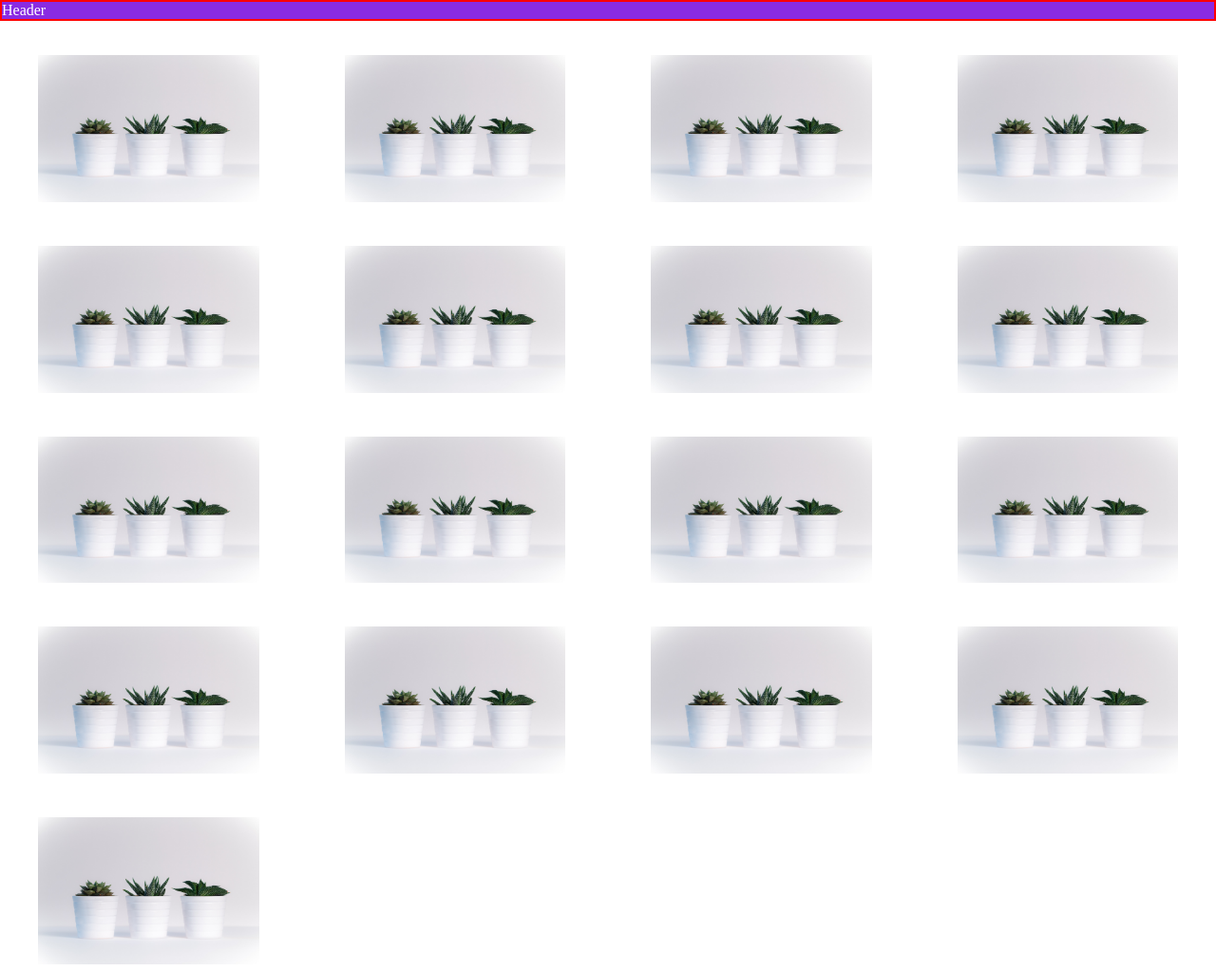
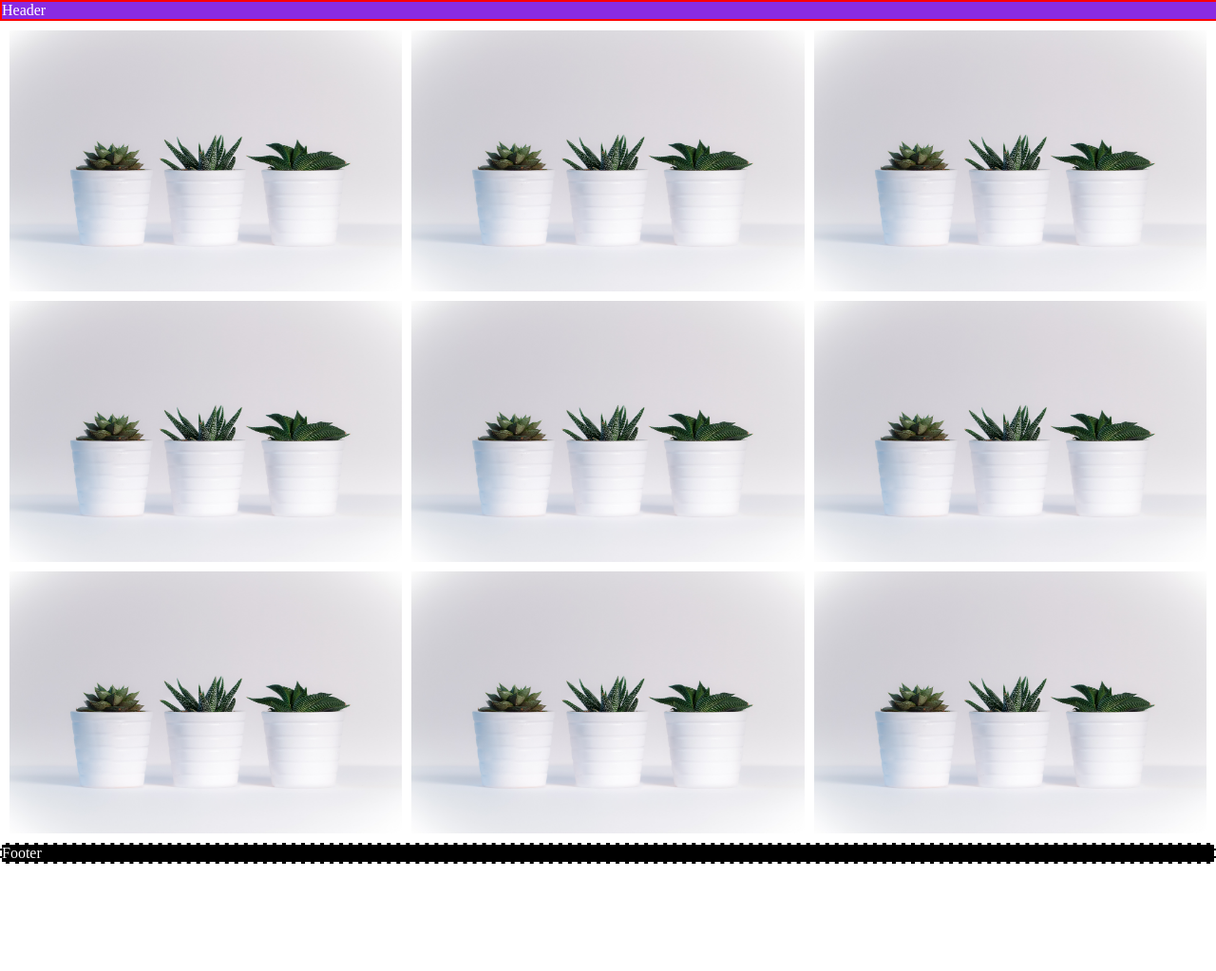
Before and after one commit to efrainhgmx/yuanfen, a plain HTML site: page index.html in a window 1280 px wide. Shown: the top 1023 px of the page at 95% size. After the commit the page ends 910 px from the top, so only its background shows below. Drawn offline with Linux system fonts and the light colour scheme.

Commit message:
Corrección de Layout en Desktop

```diff
--- a/css/estilos.css
+++ b/css/estilos.css
@@ -2,41 +2,48 @@ body {
     margin: 0;
     padding: 0;
     box-sizing: border-box;
+    height: 100vh;
+    width: 100vw;
+    display: flex;
+    flex-direction: column;
+    font-size: 16px;
 }
 
 .header {
+    width: 100%;
+    height: 95px;
     background-color: blueviolet;
     border: 2px solid red;
     color: white;
-    margin-bottom: 20px;
 }
 
 .main--container {
-    /* width: 100%;
-    height: 90vh; */
-    min-height: 750px;
     display: grid;
-    grid-template-columns: repeat(auto-fit, minmax(280px, 1fr));
+    grid-template-columns: repeat(3, 1fr);
     gap: 10px;
-    /* grid-template-rows: repeat(2, 200px);
-    gap: 15px;
-    background-color: lightgray;
-    border: 2px solid blue; */
+    padding: 10px;
 }
 
-img {
+.item {
+    width: inherit;
+    margin: 0;
+}
+
+
+.item img {
+    display: block;
     width: 100%;
+    height: 100%;
     object-fit: cover;
-}
-/*
-.item {
-    display: flex;
+    /* display: flex;
     justify-content: center;
     align-items: center;
-    border: 1px solid limegreen;
-} */
+    border: 1px solid limegreen; */
+}
 
 .footer {
+    height: 75px;
+    margin-top: auto;
     background-color: black;
     border: 2px dashed white;
     color: white;
--- a/index.html
+++ b/index.html
@@ -10,62 +10,15 @@
     <header class="header">Header</header>
 
     <main class="main--container">
-        <figure>
-            <img src="img/prueba.jpg" alt="Imagen de prueba">
-        </figure>
-
-        <figure>
-            <img src="img/prueba.jpg" alt="Imagen de prueba">
-        </figure>
-
-        <figure>
-            <img src="img/prueba.jpg" alt="Imagen de prueba">
-        </figure>
-
-        <figure>
-            <img src="img/prueba.jpg" alt="Imagen de prueba">
-        </figure>
-
-        <figure>
-            <img src="img/prueba.jpg" alt="Imagen de prueba">
-        </figure>
-        <figure>
-            <img src="img/prueba.jpg" alt="Imagen de prueba">
-        </figure>
-        <figure>
-            <img src="img/prueba.jpg" alt="Imagen de prueba">
-        </figure>
-        <figure>
-            <img src="img/prueba.jpg" alt="Imagen de prueba">
-        </figure>
-        <figure>
-            <img src="img/prueba.jpg" alt="Imagen de prueba">
-        </figure>
-        <figure>
-            <img src="img/prueba.jpg" alt="Imagen de prueba">
-        </figure>
-
-        <figure>
-            <img src="img/prueba.jpg" alt="Imagen de prueba">
-        </figure>
-        <figure>
-            <img src="img/prueba.jpg" alt="Imagen de prueba">
-        </figure>
-        <figure>
-            <img src="img/prueba.jpg" alt="Imagen de prueba">
-        </figure>
-        <figure>
-            <img src="img/prueba.jpg" alt="Imagen de prueba">
-        </figure>
-        <figure>
-            <img src="img/prueba.jpg" alt="Imagen de prueba">
-        </figure>
-        <figure>
-            <img src="img/prueba.jpg" alt="Imagen de prueba">
-        </figure>
-        <figure>
-            <img src="img/prueba.jpg" alt="Imagen de prueba">
-        </figure>
+        <figure class="item"><img src="img/prueba.jpg" alt=""></figure>
+        <figure class="item"><img src="img/prueba.jpg" alt=""></figure>
+        <figure class="item"><img src="img/prueba.jpg" alt=""></figure>
+        <figure class="item"><img src="img/prueba.jpg" alt=""></figure>
+        <figure class="item"><img src="img/prueba.jpg" alt=""></figure>
+        <figure class="item"><img src="img/prueba.jpg" alt=""></figure>
+        <figure class="item"><img src="img/prueba.jpg" alt=""></figure>
+        <figure class="item"><img src="img/prueba.jpg" alt=""></figure>
+        <figure class="item"><img src="img/prueba.jpg" alt=""></figure>
 
     </main>
 
```
